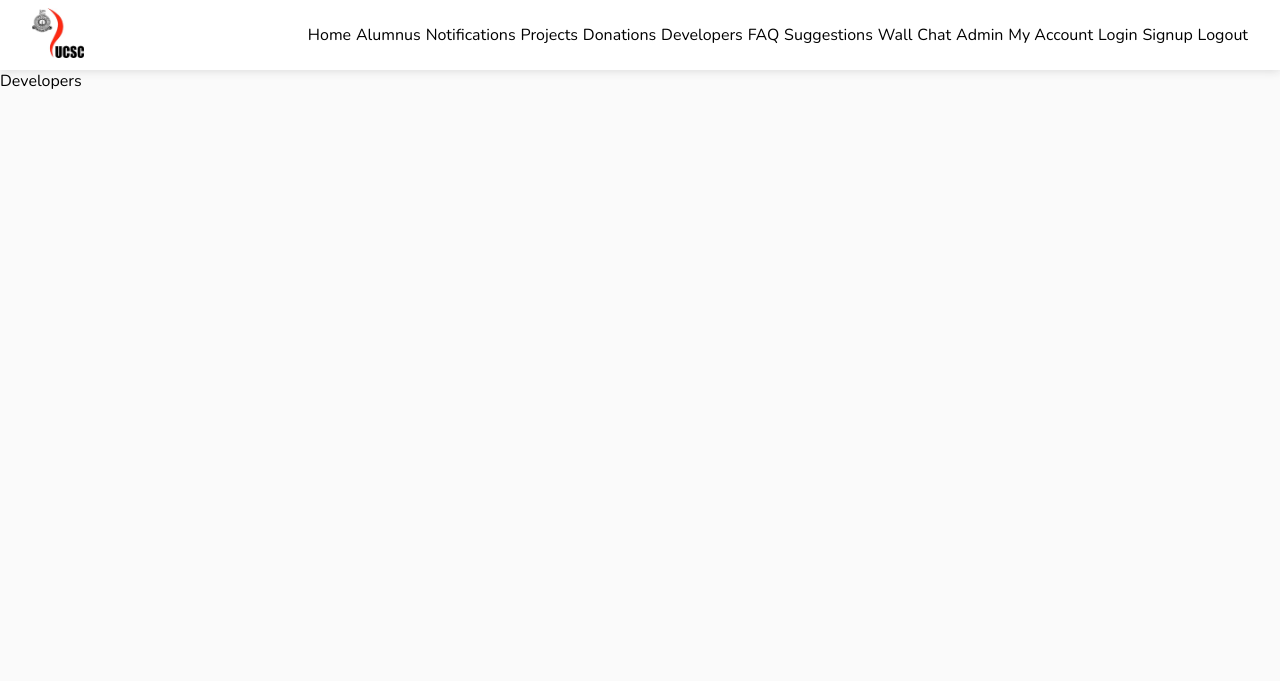
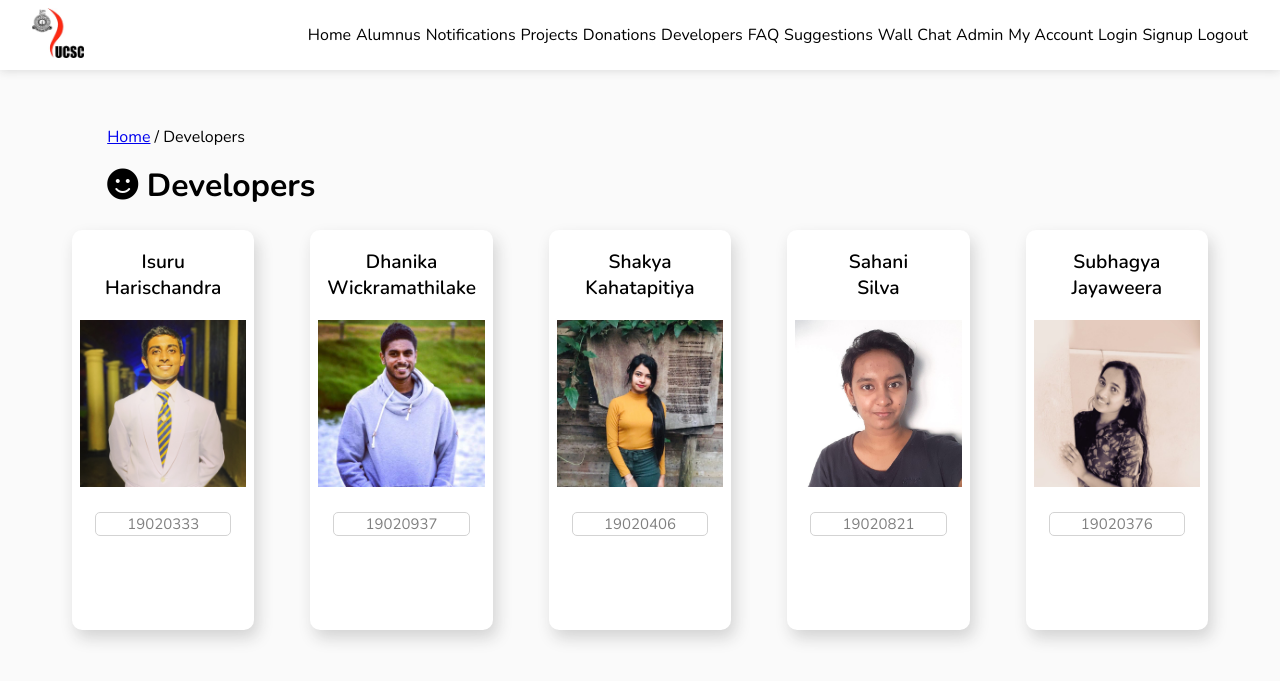
Before and after one commit to IsuruVihan/UCSC_Alumni_Diaries, a PHP site: page /developers.php in a window 1280 px wide. Shown: the top 681 px of the page. Run offline with PHP 8.4, Linux system fonts and the light colour scheme; some libraries are stand-ins or nearby versions.

Commit message:
Developers page UI/UX done

```diff
--- /dev/null
+++ b/assets/styles/developers.css
@@ -0,0 +1,82 @@
+.main-container {
+    display: flex;
+    flex-direction: column;
+    height: 15vh;
+    margin-top: 5vh;
+    padding-left: 6.7em;
+    background: #fafafa;
+}
+
+.breadcrumb {
+    cursor: pointer;
+}
+
+.main-title {
+    font-weight: 700;
+    font-size: 2em;
+    margin: 0;
+}
+
+.developers {
+    display: flex;
+    flex-wrap: wrap;
+    justify-content: center;
+    align-items: center;
+    height: 50vh;
+    gap: 1.5em;
+    background: #fafafa;
+}
+
+.card-link {
+    text-decoration: none;
+}
+
+.card {
+    cursor: pointer;
+    background: white;
+    box-shadow: 4px 8px 16px lightgray;
+    border-radius: 10px;
+    width: 13vw;
+    height: 50vh;
+    margin-left: 1em;
+    margin-right: 1em;
+    padding: 0 0.5em;
+    display: flex;
+    flex-direction: column;
+    transition: all ease-in-out 0.5s;
+}
+
+.card:hover {
+    box-shadow: 1px 2px 4px gray;
+}
+
+.title {
+    color: black;
+    font-weight: 600;
+    font-size: 1.2em;
+    text-align: center;
+}
+
+.list {
+    position: relative;
+    top: 1.5em;
+    font-size: 15px;
+    color: gray;
+    list-style-type: none;
+    text-align: center;
+    margin: 0;
+    padding: 0;
+}
+
+.list > li {
+    border: 1px solid lightgray;
+    border-radius: 5px;
+    margin: 3px 15px;
+    padding: 1px 0;
+    transition: all ease-in-out 0.5s;
+}
+
+.list > li:hover {
+    color: white;
+    background: gray;
+}
--- a/pages/developers.php
+++ b/pages/developers.php
@@ -1,7 +1,94 @@
 <?php include('../components/header.php'); ?>
 
+<link rel='stylesheet' href='../assets/styles/developers.css'/>
+<link rel='stylesheet' href='https://pro.fontawesome.com/releases/v5.10.0/css/all.css'
+      integrity='sha384-AYmEC3Yw5cVb3ZcuHtOA93w35dYTsvhLPVnYs9eStHfGJvOvKxVfELGroGkvsg+p' crossorigin='anonymous'/>
+
+<div class='main-container'>
+    <p class='breadcrumb'>
+        <a href='home.php'>Home</a> / Developers
+    </p>
+    <p class='main-title'>
+        <i class="fas fa-smile"></i> Developers
+    </p>
+</div>
+
 <div class='developers'>
-	Developers
+    <a class='card-link'>
+        <div class='card' id='accounts-card'>
+            <p class='title'>
+                Isuru<br />Harischandra
+            </p>
+            <div class='img-container'>
+                <img src='../assets/images/Isuru.jpg' alt='not-started-yet' width='100%' />
+            </div>
+            <div class='description' id='accounts-description'>
+                <ul class='list'>
+                    <li>19020333</li>
+                </ul>
+            </div>
+        </div>
+    </a>
+    <a class='card-link'>
+        <div class='card' id='reports-card'>
+            <p class='title'>
+                Dhanika<br />Wickramathilake
+            </p>
+            <div class='img-container'>
+                <img src='../assets/images/Dhanika.jpeg' alt='ongoing' width='100%' />
+            </div>
+            <div class='description' id='reports-description'>
+                <ul class='list'>
+                    <li>19020937</li>
+                </ul>
+            </div>
+        </div>
+    </a>
+    <a class='card-link'>
+        <div class='card' id='subscriptions-card'>
+            <p class='title'>
+                Shakya<br />Kahatapitiya
+            </p>
+            <div class='img-container'>
+                <img src='../assets/images/Shakya.jpeg' alt='closed' width='100%' />
+            </div>
+            <div class='description' id='subscriptions-description'>
+                <ul class='list'>
+                    <li>19020406</li>
+                </ul>
+            </div>
+        </div>
+    </a>
+    <a class='card-link'>
+        <div class='card' id='spendings-card'>
+            <p class='title'>
+                Sahani<br />Silva
+            </p>
+            <div class='img-container'>
+                <img src='../assets/images/Sahani.jpeg' alt='completed' width='100%' />
+            </div>
+            <div class='description' id='spendings-description'>
+                <ul class='list'>
+                    <li>19020821</li>
+                </ul>
+            </div>
+        </div>
+    </a>
+    <a class='card-link'>
+        <div class='card' id='spendings-card'>
+            <p class='title'>
+                Subhagya<br />Jayaweera
+            </p>
+            <div class='img-container'>
+                <img src='../assets/images/Subhagya.jpeg' alt='completed' width='100%' />
+            </div>
+            <div class='description' id='spendings-description'>
+                <ul class='list'>
+                    <li>19020376</li>
+                </ul>
+            </div>
+        </div>
+    </a>
 </div>
 
 <?php include('../components/footer.php'); ?>
```
Also changed, not shown: assets/images/Dhanika.jpeg (added), assets/images/Isuru.jpg (added), assets/images/Sahani.jpeg (added), assets/images/Shakya.jpeg (added), assets/images/Subhagya.jpeg (added).
